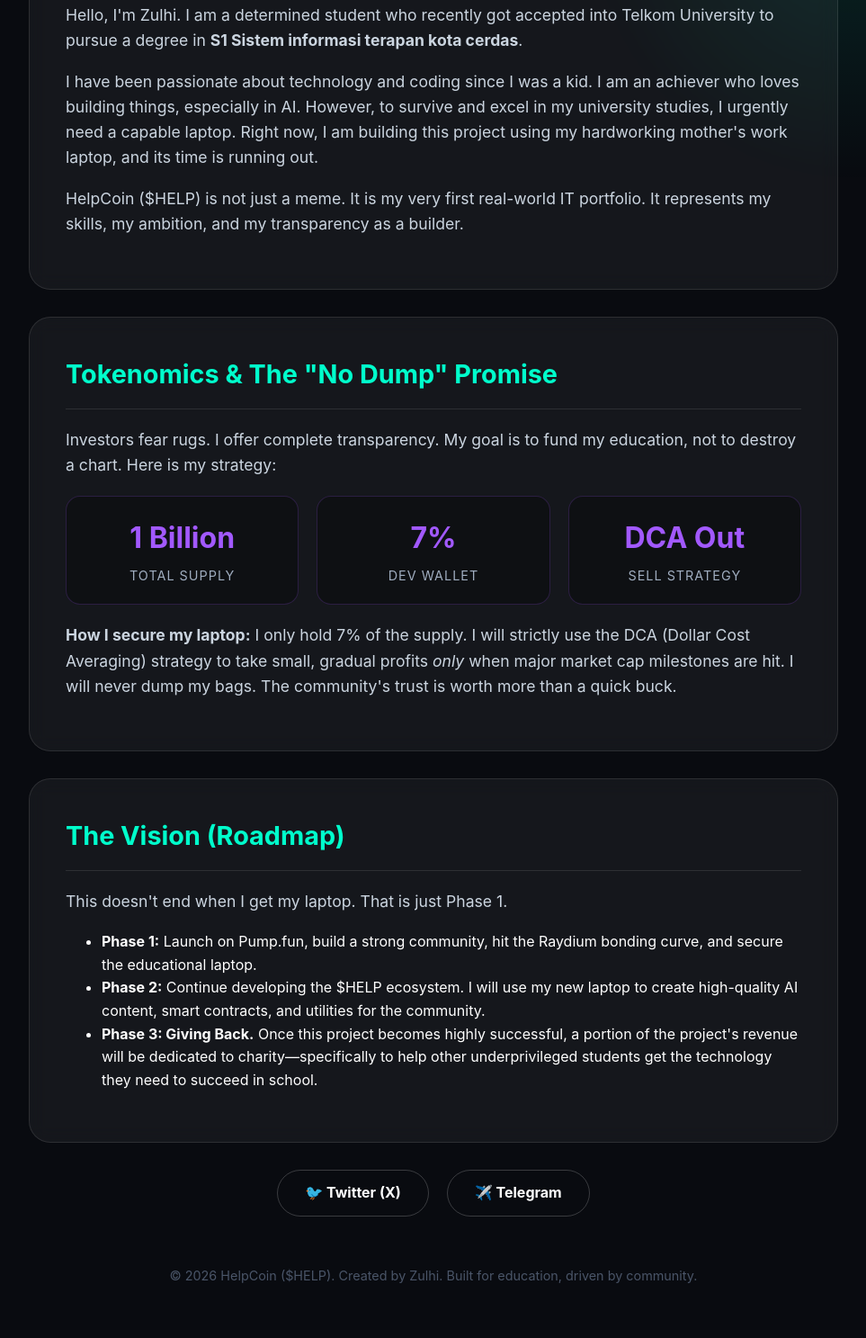
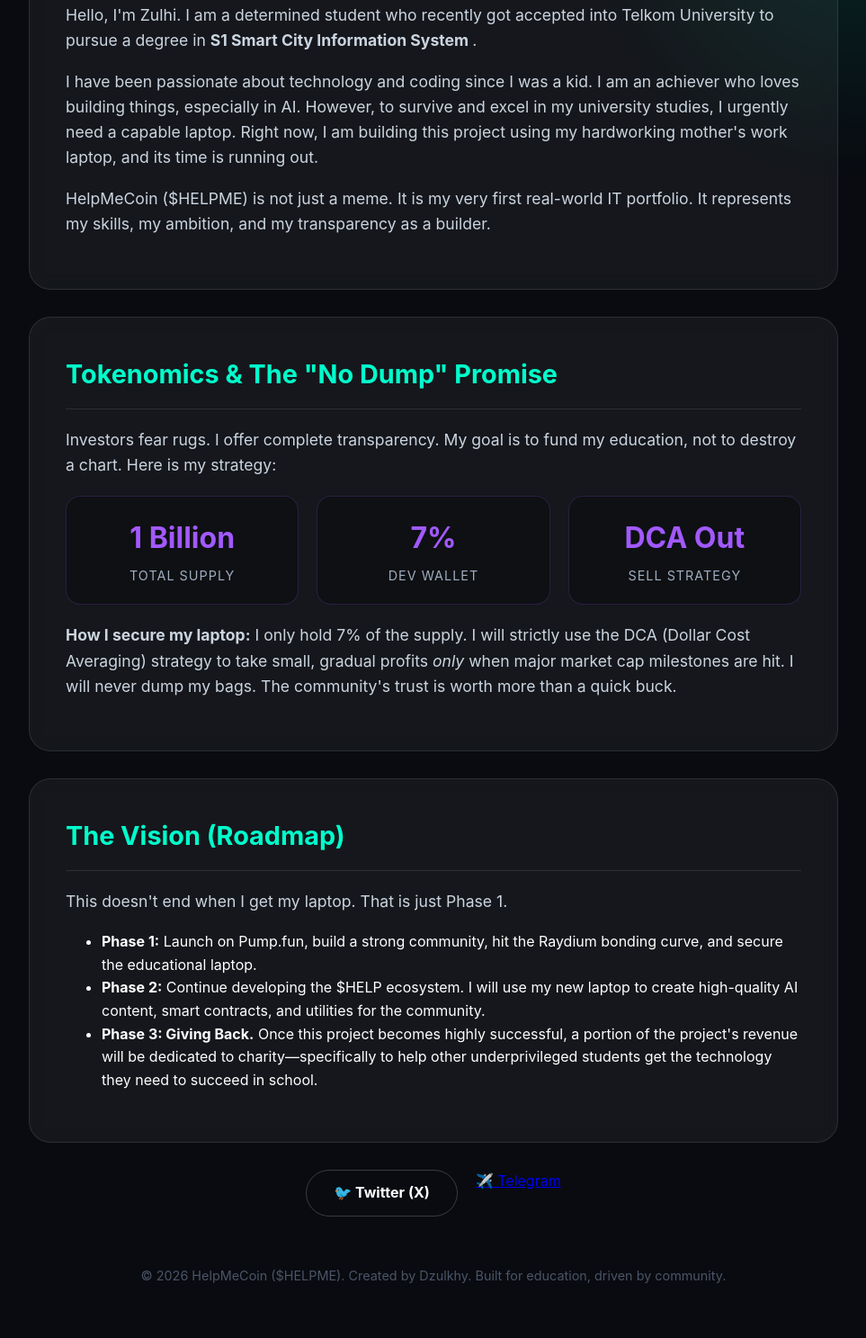
Before and after one commit to ilhamdzulkhy008-ops/HELPME_Coin, a plain HTML site: page index.html in a window 1280 px wide. Shown: the part 754-2241 px from the top of the page at 90% size, without its empty margins (158-1121 px from the left). Drawn offline with Linux system fonts and the light colour scheme.

Commit message:
Update index.html

```diff
--- a/index.html
+++ b/index.html
@@ -3,7 +3,7 @@
 <head>
     <meta charset="UTF-8">
     <meta name="viewport" content="width=device-width, initial-scale=1.0">
-    <title>HelpCoin ($HELP) | A Visionary Student's Journey</title>
+    <title>HelpMeCoin ($HELPME) | A Visionary Student's Journey</title>
     <style>
         :root {
             --cyan: #00ffcc;
@@ -199,7 +199,7 @@
     <div class="container">
 
         <header>
-            <img src="https://via.placeholder.com/220" alt="$HELP Logo" class="logo-img">
+            <img src="https://github.com/ilhamdzulkhy008-ops/HELPME_Coin/blob/main/Gemini_Generated_Image_too4getoo4getoo4.png" alt="$HELPME Logo" class="logo-img">
             <h1>HelpCoin ($HELP)</h1>
             <p class="subtitle">Empowering Education. Building the Future. 🕊️💻</p>
 
@@ -208,9 +208,9 @@
 
         <section class="card">
             <h2>The Developer's Story</h2>
-            <p>Hello, I'm Zulhi. I am a determined student who recently got accepted into Telkom University to pursue a degree in <strong>S1 Sistem informasi terapan kota cerdas</strong>.</p>
+            <p>Hello, I'm Zulhi. I am a determined student who recently got accepted into Telkom University to pursue a degree in <strong>S1 Smart City Information System </strong>.</p>
             <p>I have been passionate about technology and coding since I was a kid. I am an achiever who loves building things, especially in AI. However, to survive and excel in my university studies, I urgently need a capable laptop. Right now, I am building this project using my hardworking mother's work laptop, and its time is running out.</p>
-            <p>HelpCoin ($HELP) is not just a meme. It is my very first real-world IT portfolio. It represents my skills, my ambition, and my transparency as a builder.</p>
+            <p>HelpMeCoin ($HELPME) is not just a meme. It is my very first real-world IT portfolio. It represents my skills, my ambition, and my transparency as a builder.</p>
         </section>
 
         <section class="card">
@@ -246,12 +246,12 @@
         </section>
 
         <div class="social-links">
-            <a href="https://twitter.com/HelpCoinOfficial" class="social-btn" target="_blank">🐦 Twitter (X)</a>
-            <a href="https://t.me/HelpCoinOfficial" class="social-btn" target="_blank">✈️ Telegram</a>
+            <a href="https://x.com/Dev_ofHELPME" class="social-btn" target="_blank">🐦 Twitter (X)</a>
+            <a href="https://t.me/HELP_COMMUNIT" target="_blank">✈️ Telegram</a>
         </div>
 
         <footer>
-            <p>© 2026 HelpCoin ($HELP). Created by Zulhi. Built for education, driven by community.</p>
+            <p>© 2026 HelpMeCoin ($HELPME). Created by Dzulkhy. Built for education, driven by community.</p>
         </footer>
 
     </div>
```
